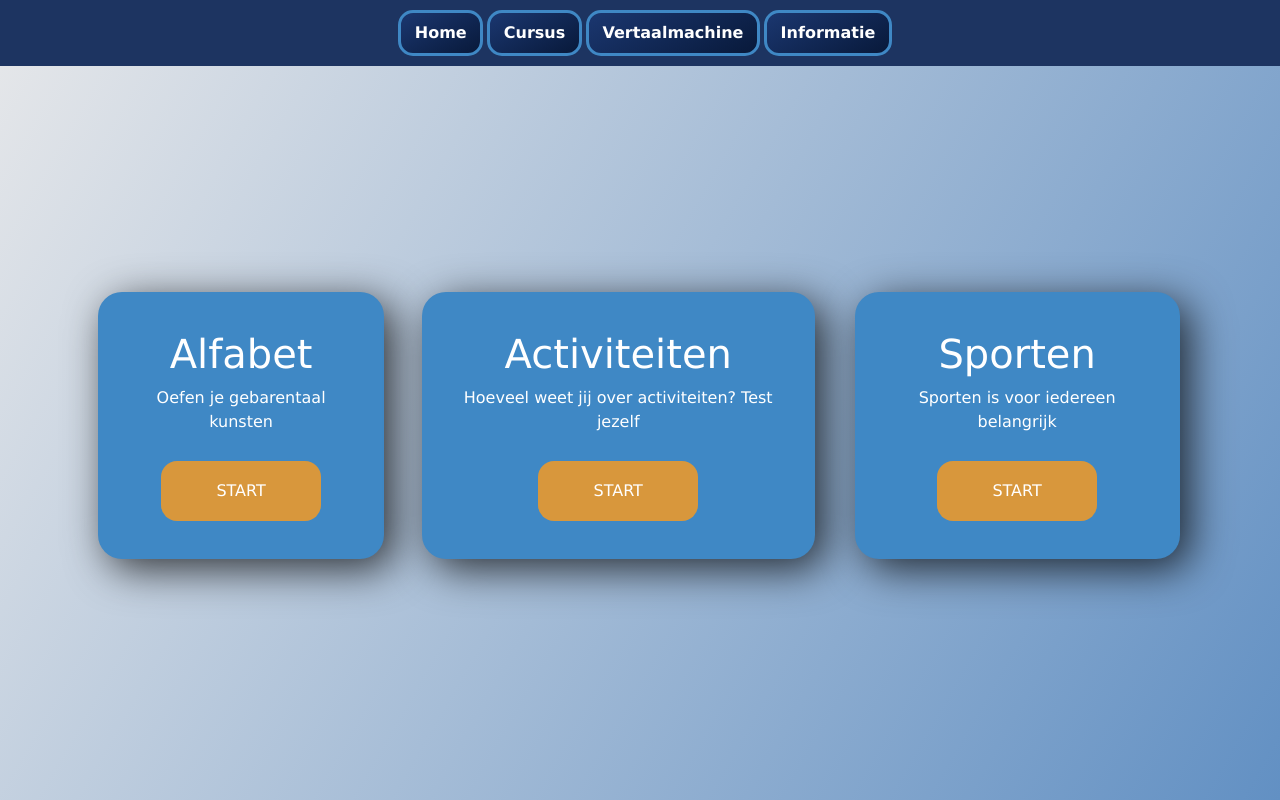
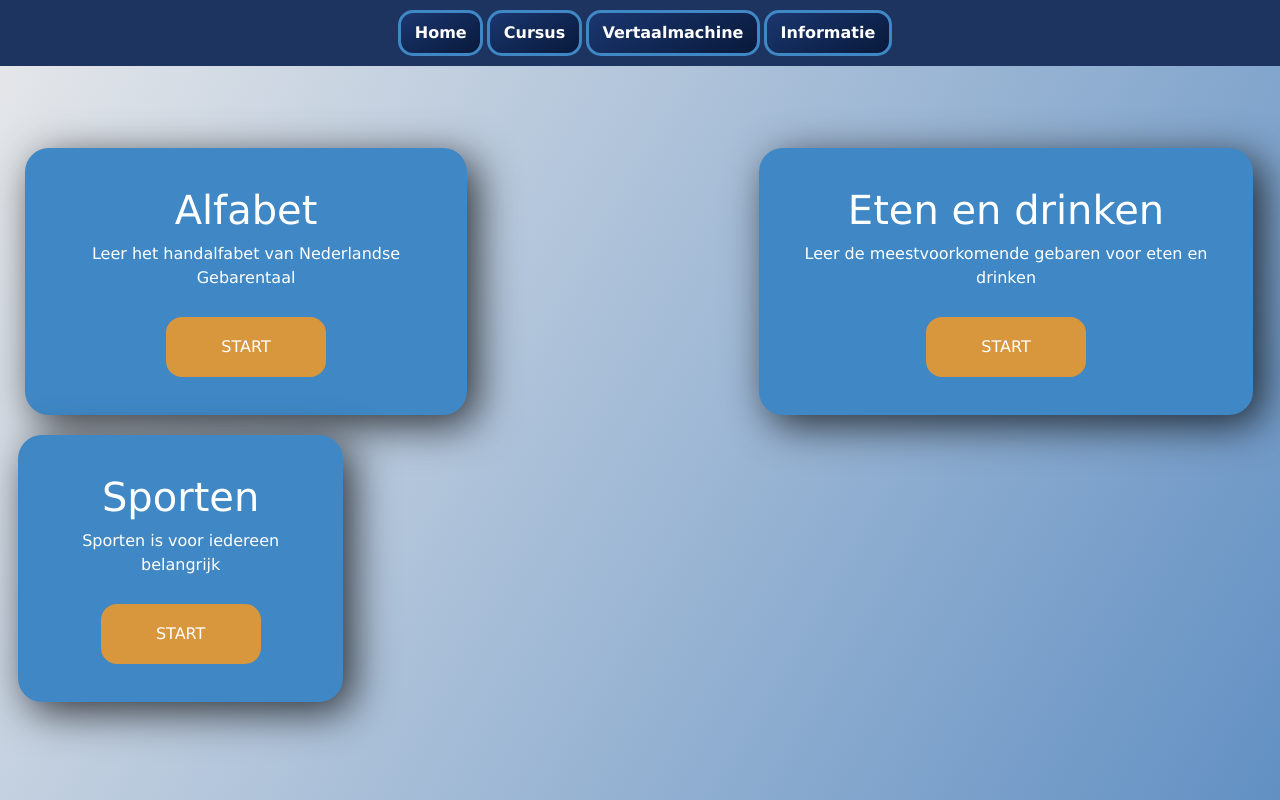
Before and after one commit to YSimouh/ConGestu, a React (Create React App) app in the folder ClientApp/: page /courses in a window 1280 px wide. Built offline with nearby package versions, Linux system fonts and the light colour scheme.

Commit message:
courses.js aangepast. WAARSCHUWING, bevat dingen die misschien voor conflicten zorgen

```diff
--- a/ClientApp/src/components/screens/Courses.js
+++ b/ClientApp/src/components/screens/Courses.js
@@ -1,10 +1,10 @@
 import React from 'react'
-import '../parts/levelholder';
+import '../parts/cursusmodules/1alfabet';
 import '../design/levels.css'
 import Cursusoption from '../parts/cursusoption';
 import '../design/courses.css'
-import Levelholder from '../parts/levelholder';
-
+// import alfabetModule from '../parts/cursusmodules/1alfabet';
+// import etenEnDrinkenModule from '../parts/cursusmodules/2etenEnDrinken';
 
 
 function Courses() {
@@ -14,7 +14,7 @@ function Courses() {
 		return Math.floor(Math.random() * (max - min) + min); //The maximum is exclusive and the minimum is inclusive
 	  }
 
-	function generate(amount){
+	function generateQuestionsModule1(amount){
 		const randquestions=[];
 		const signs=["A","B","C","D","E","F","G","H","O","Q","R","S","U","V","X","Y","Z"];
 		for(let index=0;index<amount;index++){
@@ -25,7 +25,7 @@ function Courses() {
 			randquestions[index]={
 				answerOptions: [
 				],
-				picture:require("../pictures/sign/"+`${path}`+".png"),
+				picture:require("../pictures/1alfabet/"+`${path}`+".png"),
 			};
 			randquestions[index].answerOptions[correctanswer]={
 				answerText: 'Letter '+`${path}`+"",isCorrect:true
@@ -43,6 +43,38 @@ function Courses() {
 		return randquestions
 	}
 
+
+	function generateQuestionsModule2(amount){
+		const randquestions=[];
+		// const signs=["A","B","C","D","E","F","G","H","O","Q","R","S","U","V","X","Y","Z"];
+		const signs = ["koekje","koffie","mandarijn","melk"];
+		for(let index=0;index<amount;index++){
+			const correctanswer=getRandomInt(0,4);
+			const sign=getRandomInt(0, signs.length);
+			const path=""+signs[sign]
+			console.log(path)
+			randquestions[index]={
+				answerOptions: [
+				],
+				picture:require("../pictures/2eten-en-drinken/"+`${path}`+".png"),
+			};
+			randquestions[index].answerOptions[correctanswer]={
+				answerText: `${path}`+"",isCorrect:true
+			}
+			for(let b=0;b<4;b++){
+				if(b!=correctanswer){
+					const randint=getRandomInt(0,signs.length)
+					const randsign=""+signs[randint]
+					randquestions[index].answerOptions[b]={
+						answerText:`${randsign}`,isCorrect:false
+					}
+				}
+			}
+		}
+		return randquestions
+	}
+
+
 //   const quest = [
 // 		{
 
@@ -52,7 +84,7 @@ function Courses() {
 // 				{ answerText: 'Letter I', isCorrect: false },
 // 				{ answerText: 'Letter Z', isCorrect: false },
 // 			],
-// 			picture:require("../pictures/sign/H.png"),
+// 			picture:require("../pictures/1alfabet/H.png"),
 // 		},
 // 		{
 
@@ -62,7 +94,7 @@ function Courses() {
 // 				{ answerText: 'Letter F', isCorrect: false },
 // 				{ answerText: 'Letter R', isCorrect: true },
 // 			],
-// 			picture:require("../pictures/sign/R.png"),
+// 			picture:require("../pictures/1alfabet/R.png"),
 // 		},
 // 		{
 
@@ -88,8 +120,8 @@ function Courses() {
   return (
     <>
       <div class="rows">
-        <Cursusoption link={"\levelholder"} questions={generate(7)} header="Alfabet" text="Oefen je gebarentaal kunsten" class="item"/>
-        <Cursusoption link={"\Courses"} header="Activiteiten" text="Hoeveel weet jij over activiteiten? Test jezelf" class="item"/>
+        <Cursusoption link={"\alfabetModule"} questions={generateQuestionsModule1(4)} header="Alfabet" text="Leer het handalfabet van Nederlandse Gebarentaal" class="item"/>
+        <Cursusoption link={"\etenEnDrinkenModule"} questions={generateQuestionsModule2(4)} header="Eten en drinken" text="Leer de meestvoorkomende gebaren voor eten en drinken" class="item"/>
         <Cursusoption link={"\Courses"} header="Sporten" text="Sporten is voor iedereen belangrijk" class="item"/>
 
       </div>
```
